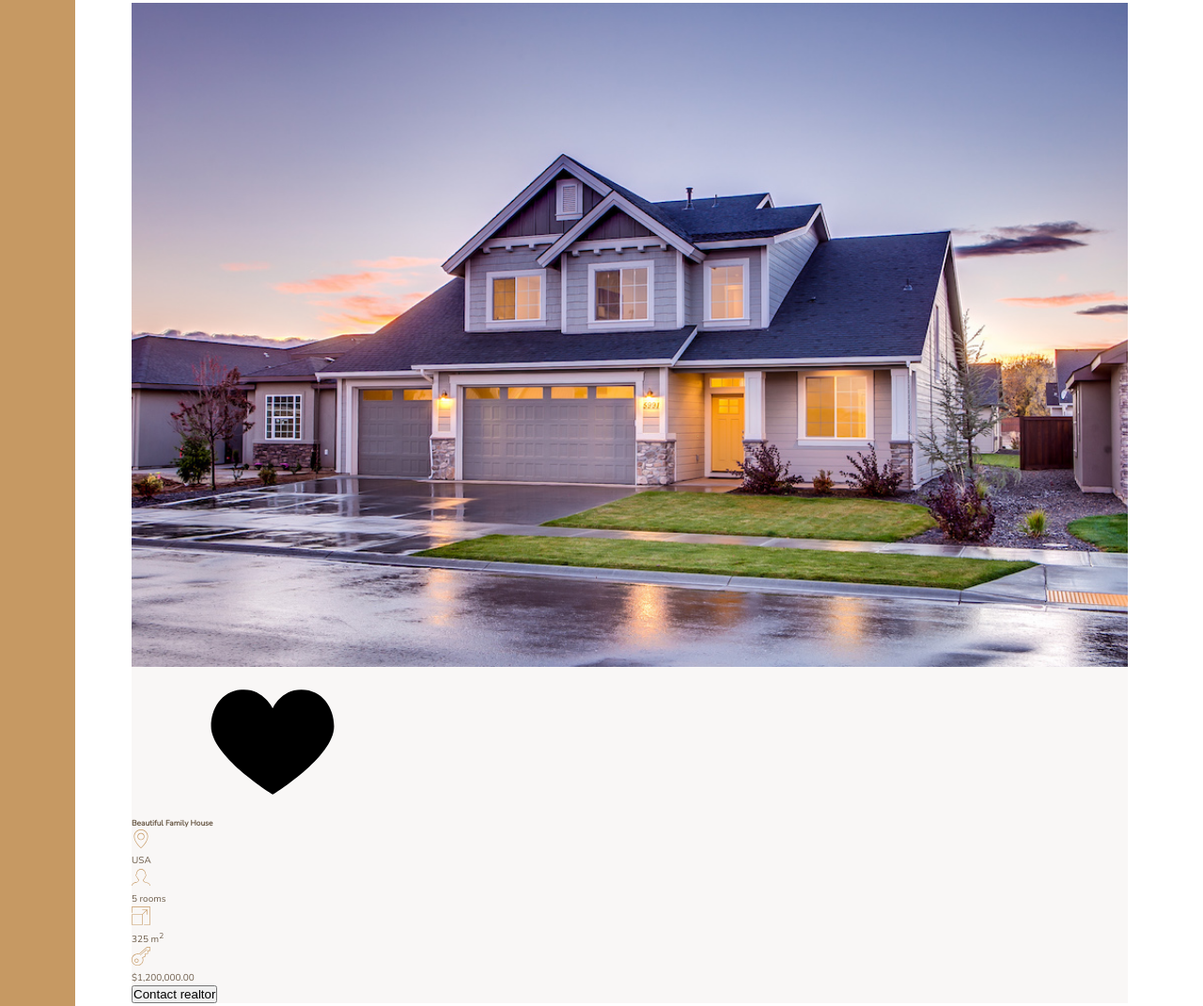
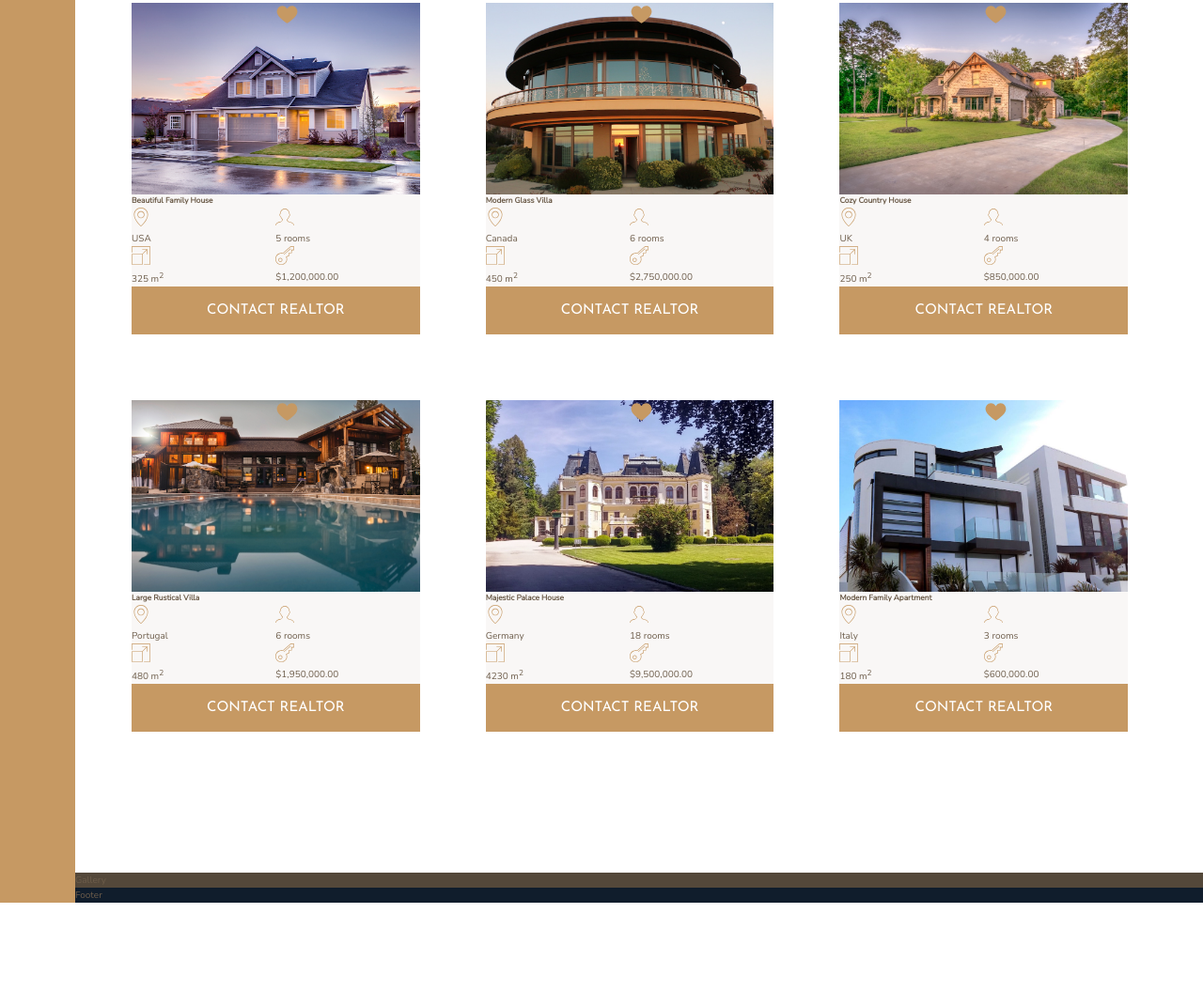
Before and after one commit to Simbaxo/Nexter, a website: page index.html in a window 1280 px wide. Shown: the part 2022-3093 px from the top of the page at 94% size. After the commit the page ends 2983 px from the top, so only its background shows below. Drawn offline with nearby package versions, Linux system fonts and the light colour scheme.

Commit message:
Fixed duplicate Section tags

```diff
--- a/index.html
+++ b/index.html
@@ -118,11 +118,9 @@
         </svg>
         <p>$1,200,000.00</p>
       </div>
-      <button class="cta">Contact realtor</button>
+      <button class="btn home__btn">Contact realtor</button>
     </div>
-  </section>
 
-  <section class="homes">
     <div class="home">
       <img src="img/house-2.jpeg" alt="House 2" class="home__img">
       <svg class="home__like">
@@ -153,11 +151,9 @@
         </svg>
         <p>$2,750,000.00</p>
       </div>
-      <button class="cta">Contact realtor</button>
+      <button class="btn home__btn">Contact realtor</button>
     </div>
-  </section>
 
-  <section class="homes">
     <div class="home">
       <img src="img/house-3.jpeg" alt="House 3" class="home__img">
       <svg class="home__like">
@@ -188,11 +184,9 @@
         </svg>
         <p>$850,000.00</p>
       </div>
-      <button class="cta">Contact realtor</button>
+      <button class="btn home__btn">Contact realtor</button>
     </div>
-  </section>
 
-  <section class="homes">
     <div class="home">
       <img src="img/house-4.jpeg" alt="House 4" class="home__img">
       <svg class="home__like">
@@ -223,11 +217,9 @@
         </svg>
         <p>$1,950,000.00</p>
       </div>
-      <button class="cta">Contact realtor</button>
+      <button class="btn home__btn">Contact realtor</button>
     </div>
-  </section>
 
-  <section class="homes">
     <div class="home">
       <img src="img/house-5.jpeg" alt="House 5" class="home__img">
       <svg class="home__like">
@@ -258,11 +250,9 @@
         </svg>
         <p>$9,500,000.00</p>
       </div>
-      <button class="cta">Contact realtor</button>
+      <button class="btn home__btn">Contact realtor</button>
     </div>
-  </section>
 
-  <section class="homes">
     <div class="home">
       <img src="img/house-6.jpeg" alt="House 6" class="home__img">
       <svg class="home__like">
@@ -293,8 +283,9 @@
         </svg>
         <p>$600,000.00</p>
       </div>
-      <button class="cta">Contact realtor</button>
+      <button class="btn home__btn">Contact realtor</button>
     </div>
+
   </section>
 
   <section class="gallery">
--- a/sass/_homes.scss
+++ b/sass/_homes.scss
@@ -10,16 +10,27 @@
 .home {
   background-color: $color-grey-light-1;
 
+  display: grid;
+  grid-template-columns: repeat(2, 1fr);
+
   &__img {
     width: 100%;
+    grid-row: 1 / 2;
+    grid-column: 1 / -1;
+    z-index: 1;
   }
 
   &__like {
-
+    grid-row: 1 / 2;
+    grid-column: 2 / 3;
+    fill: $color-primary;
+    height: 2.5rem;
+    width: 2.5rem;
+    z-index: 2;
   }
 
   &__name {
-
+    grid-column: 1 / -1;
   }
 
   &__location,
@@ -37,4 +48,8 @@
 
     }
   }
+
+  &__btn {
+    grid-column: 1 / -1;
+  }
 }
```
Also changed, not shown: css/style.css.
